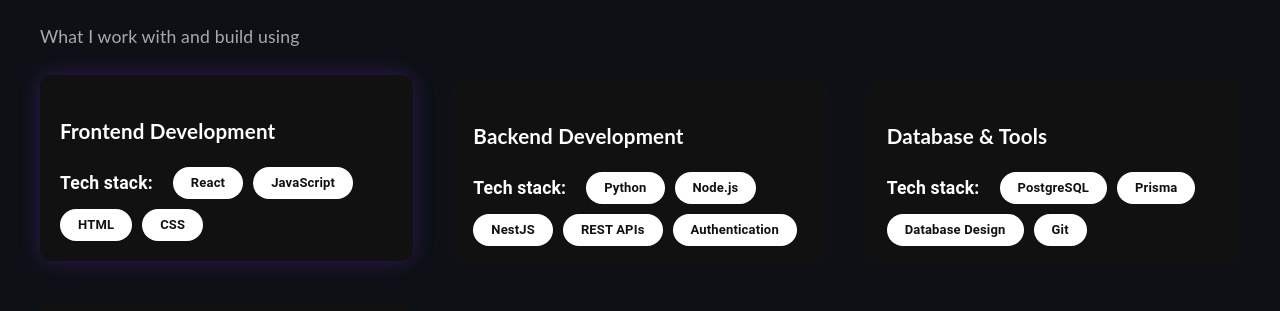
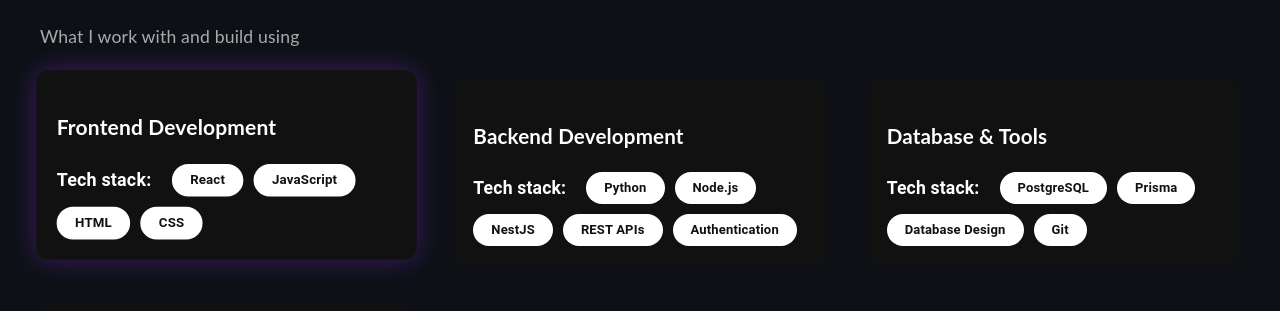
Before and after one commit to VenkatM77797/venkatm77797.github.io, a React (Create React App) app: page / in a window 1280 px wide. In both pictures the pointer is over the element 226 px from the left and 1162 px from the top of the page. Shown: the part 989-1300 px from the top of the page. Built offline with nearby package versions, Linux system fonts and the light colour scheme.

Commit message:
Added hover effects for the skills cards

```diff
--- a/src/index.scss
+++ b/src/index.scss
@@ -191,12 +191,21 @@
   background: #111;
   padding: 20px;
   border-radius: 12px;
-  transition: 0.3s;
+  transition: all 0.3s ease;
 }
 
 .skill:hover {
-  transform: translateY(-5px);
-  box-shadow: 0 0 20px rgba(138, 43, 226, 0.3);
+   transform: translateY(-8px) scale(1.02);
+  box-shadow: 0 0 25px rgba(138, 43, 226, 0.4);
+}
+
+.vertical-timeline-element-content {
+  transition: all 0.3s ease;
+}
+
+.vertical-timeline-element-content:hover {
+  transform: translateY(-8px) scale(1.02);
+  box-shadow: 0 0 25px rgba(138, 43, 226, 0.4);
 }
 
 .flex-chips {
```
